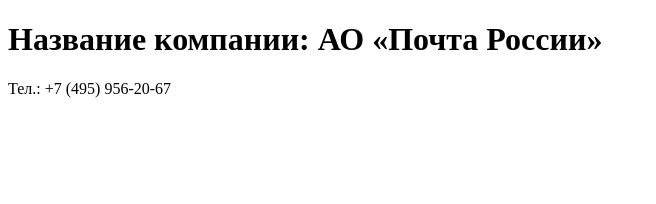
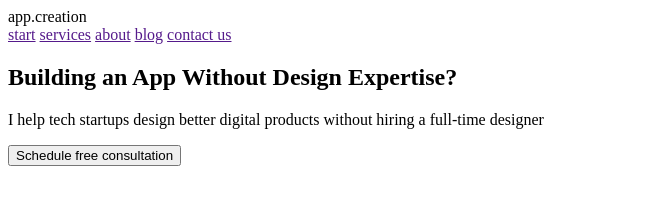
Before and after one commit to StrigunovOleg/One, a plain HTML site: page index.html in a window 1280 px wide. Shown: the whole page, without its empty margins (0-656 px from the left). Drawn offline with Linux system fonts and the light colour scheme.

Commit message:
Добавил стуркутору

```diff
--- a/index.html
+++ b/index.html
@@ -1,16 +1,44 @@
 <!DOCTYPE html>
+
 <html>
 
-<head>
-     <meta charset="utf-8">
-     <title>Мой первый сайт</title>
+ <head>
 
-</head>
+ <meta charset=”UTF-8”>
 
-<body>
+ <title>HTML структура документа</title>
 
-     <h1>Название компании: АО «Почта России»</h1>
-     <p>Тел.: +7 (495) 956-20-67</p>
-</body>
+ </head>
+
+ <body>
+
+<header>
+<div>app.creation</div>
+
+<nav>
+	<a href="">start</a>
+	<a href="">services</a>
+	<a href="">about</a>
+	<a href="">blog</a>
+	<a href="">contact us</a>
+</nav>
+</header>
+
+<section>
+
+	<main>
+		<h1>Building an App Without Design Expertise?</h1>
+		<p>I help tech startups design better digital products without hiring a full-time designer</p>
+		<button>Schedule free consultation</button>
+	</main>
+
+	<div>
+		<img src="" />
+	</div>
+
+</section>
+
+
+ </body>
 
 </html>
--- /dev/null
+++ b/now.json
@@ -0,0 +1 @@
+{"public": true}
```
